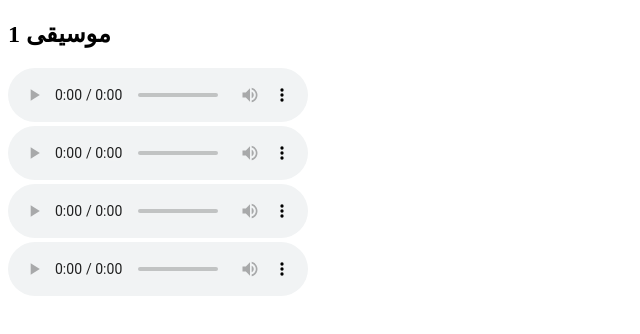
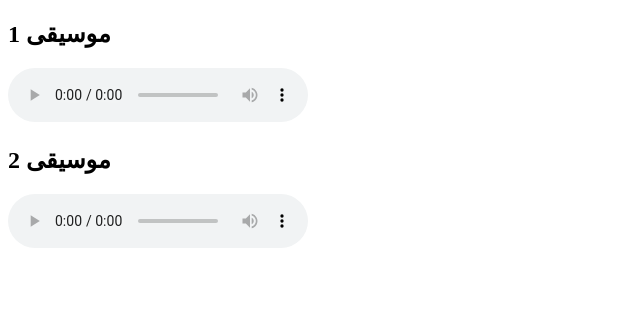
Before and after one commit to Njm77/Music_Lib, a plain HTML site: page index.html in a window 1280 px wide. Shown: the whole page, without its empty margins (0-640 px from the left). Drawn offline with Linux system fonts and the light colour scheme.

Commit message:
Update index.html

```diff
--- a/index.html
+++ b/index.html
@@ -7,20 +7,11 @@
   <body>
     <h2>موسیقی 1</h2>
     <audio controls>
-      <source src="01 A Walk in the Snow.mp3" type="audio/mpeg">
-      مرورگر شما از پخش صدا پشتیبانی نمی‌کند.
-    </audio>
-    <br>
-    <audio controls>
-      <source src="Haamim - In Hame Adam (320) (1)" type="audio/mpeg">
-      مرورگر شما از پخش صدا پشتیبانی نمی‌کند.
-    </audio>
-    <br>
-    <audio controls>
        <source src="Eurena - Analemma.mp3" type="audio/mpeg">
       مرورگر شما از پخش صدا پشتیبانی نمی‌کند.
     </audio>
     <br>
+    <h2>موسیقی 2</h2>
     <audio controls>
       <source src="@Ebham_PlayList - Bi Marefat - Vinak.mp3" type="audio/mpeg">
       مرورگر شما از پخش صدا پشتیبانی نمی‌کند.
```
